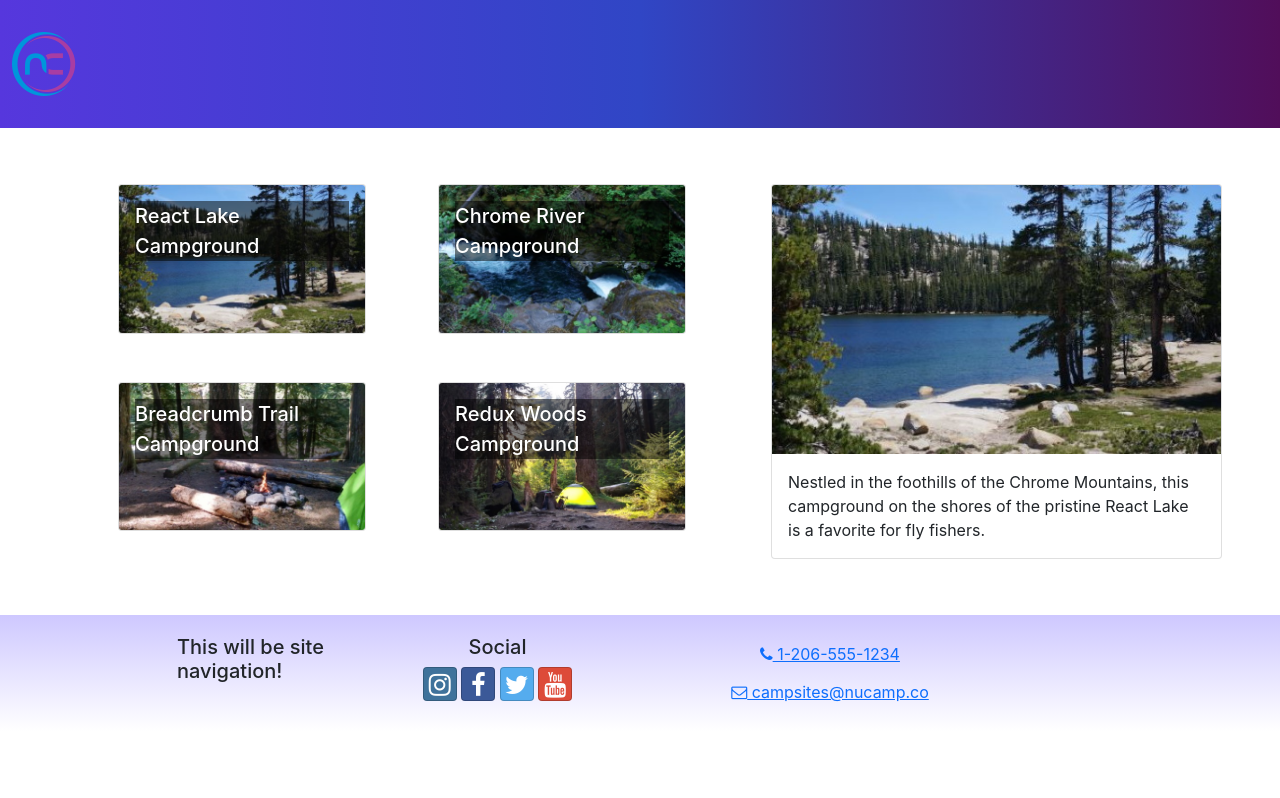
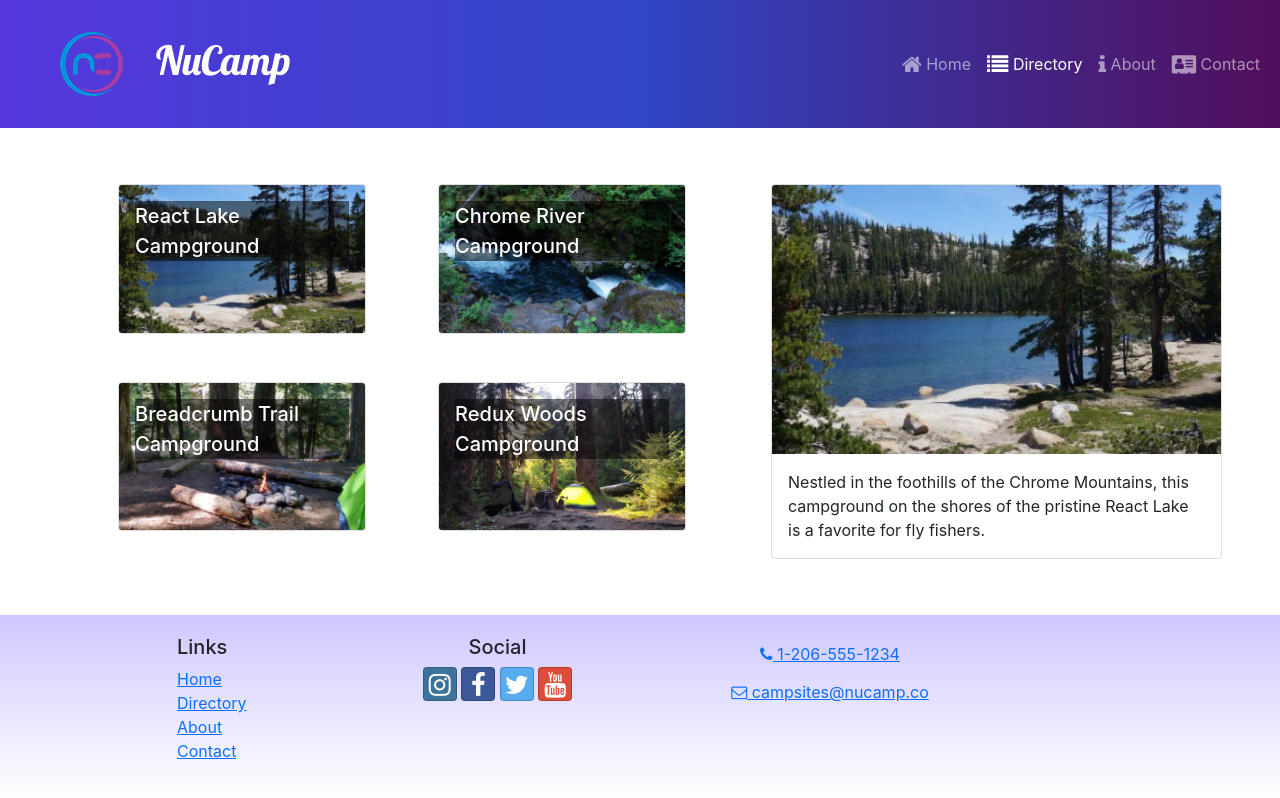
Before and after one commit to aliersh/react-site, a React (Create React App) app: page /directory in a window 1280 px wide. Built offline with nearby package versions, Linux system fonts and the light colour scheme.

Commit message:
Header and Footer Links

```diff
--- a/src/components/Footer.js
+++ b/src/components/Footer.js
@@ -1,4 +1,5 @@
 import { Container, Row, Col } from "reactstrap";
+import { Link } from "react-router-dom";
 
 const Footer = () => {
     return (
@@ -6,7 +7,21 @@
             <Container>
                 <Row>
                     <Col xs= {{ size: 4, offset: 1 }} sm='2'>
-                        <h5>This will be site navigation!</h5>
+                        <h5>Links</h5>
+                        <ul className="list-unstyled">
+                            <li>
+                                <Link to="/">Home</Link>
+                            </li>
+                            <li>
+                                <Link to="/directory">Directory</Link>
+                            </li>
+                            <li>
+                                <Link to="/about">About</Link>
+                            </li>
+                            <li>
+                                <Link to="/contact">Contact</Link>
+                            </li>
+                        </ul>
                     </Col>
                     <Col xs='6' sm='3' className="text-center">
                     <h5>Social</h5>
--- a/src/components/Header.js
+++ b/src/components/Header.js
@@ -1,12 +1,42 @@
-import { Navbar, NavbarBrand } from "reactstrap";
+import { useState } from "react";
+import { Navbar, NavbarBrand, Collapse, NavbarToggler, Nav, NavItem } from "reactstrap";
+import { NavLink } from "react-router-dom";
 import NucampLogo from '../app/assets/img/logo.png'
 
 const Header = () => {
+    const[menuOpen, setMenuOpen] = useState(false)
+
     return (
         <Navbar dark color='primary' sticky='top' expand='md'>
-            <NavbarBrand href='/'>
-                <img src={NucampLogo} alt='nucamp logo' />
+            <NavbarBrand className="ms-5" href='/'>
+                <img src={NucampLogo} alt='nucamp logo' className="float-start" />
+                <h1 className="mt-1">NuCamp</h1>
             </NavbarBrand>
+            <NavbarToggler onClick={() => setMenuOpen(!menuOpen)} />
+            <Collapse isOpen={menuOpen} navbar>
+                <Nav className="ms-auto" navbar>
+                    <NavItem>
+                        <NavLink className="nav-link" to="/">
+                            <i className="fa fa-home fa-lg" /> Home
+                        </NavLink>
+                    </NavItem>
+                    <NavItem>
+                        <NavLink className="nav-link" to="/directory">
+                            <i className="fa fa-list fa-lg" /> Directory
+                        </NavLink>
+                    </NavItem>
+                    <NavItem>
+                        <NavLink className="nav-link" to="/about">
+                            <i className="fa fa-info fa-lg" /> About
+                        </NavLink>
+                    </NavItem>
+                    <NavItem>
+                        <NavLink className="nav-link" to="/contact">
+                            <i className="fa fa-address-card fa-lg" /> Contact
+                        </NavLink>
+                    </NavItem>
+                </Nav>
+            </Collapse>
         </Navbar>
     );
 };
```
